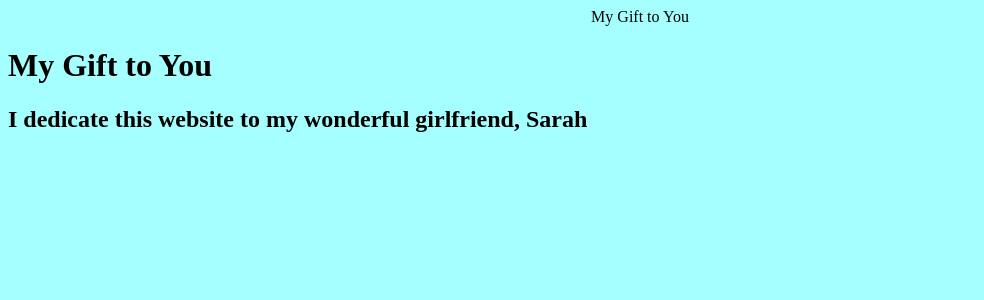
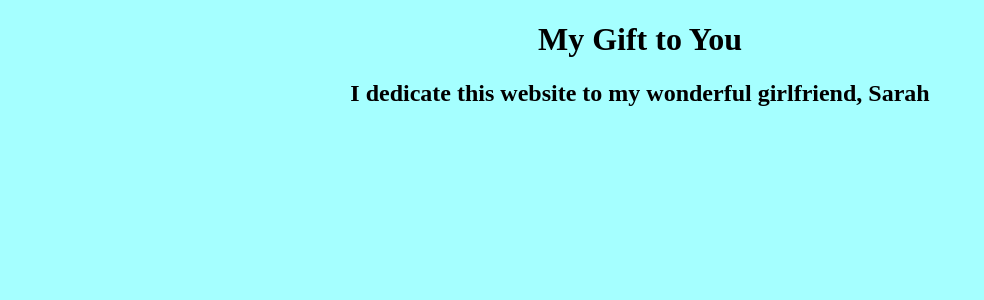
Before and after one commit to definitelynotillegal/definitelynotillegal.github.io, a Jekyll site: the page index.html, which Jekyll copies as it is, in a window 1280 px wide. Shown: the top 300 px of the page, without its empty margins (0-984 px from the left). Built offline with Jekyll 4.4.1, drawn with Linux system fonts in a browser that asks for light colours.

Commit message:
Update index.html

```diff
--- a/index.html
+++ b/index.html
@@ -8,7 +8,7 @@
             </style>
         </head>
             <body>
-                <center>My Gift to You</center>
+                <center>
                     <h1>My Gift to You</h1>
                     <h2>I dedicate this website to my wonderful girlfriend, Sarah</h2>
                 </center>
```
